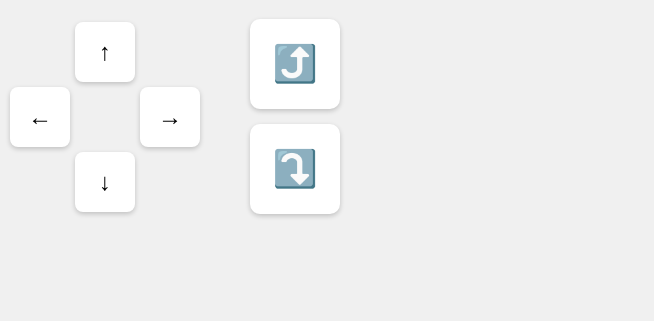
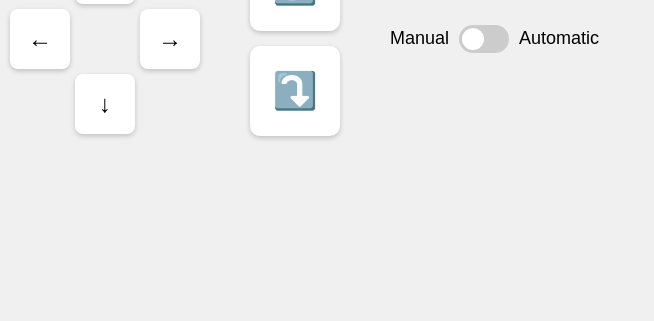
Before and after one commit to KittenInAMitten/CPSC584-mflocker, a Flask app: page / in a window 1280 px wide. Shown: the part 479-800 px from the top of the page, without its empty margins (0-654 px from the left). Run offline with Flask 3, Linux system fonts and the light colour scheme.

Commit message:
ui stuff

```diff
--- a/scripts/static/style.css
+++ b/scripts/static/style.css
@@ -9,6 +9,7 @@ body {
 
 .container {
     display: flex;
+    justify-content: space-between;
     gap: 20px;
     height: 100%;
 }
@@ -22,8 +23,8 @@ body {
 
 .video-feed {
     background: black;
-    width: 100%;
-    height: 60%;
+    width: 60%;
+    height: 50%;
     border-radius: 8px;
     overflow: hidden;
 }
@@ -31,7 +32,7 @@ body {
 .video-feed img {
     width: 100%;
     height: 100%;
-    object-fit: cover;
+    object-fit: contain;
 }
 
 .controls {
@@ -83,10 +84,99 @@ body {
 }
 
 .right-screen {
+    flex: 1;
     width: 300px;
     display: flex;
     flex-direction: column;
     gap: 20px;
+}
+
+
+.tabs {
+    display: flex;
+    justify-content: space-between;
+    border-bottom: 2px solid #ddd;
+}
+
+.tab {
+    flex: 1;
+    text-align: center;
+    padding: 12px 20px;
+    cursor: pointer;
+    transition: background 0.3s;
+}
+
+.tab:hover {
+    background: #f1f1f1;
+}
+
+.tab.active {
+    background: #007BFF;
+    color: #fff;
+    font-weight: bold;
+}
+
+.tab-content {
+    display: none;
+    padding: 20px 0;
+}
+
+.tab-content.active {
+    display: block;
+}
+
+.student-list {
+    list-style: none;
+}
+
+.student-list li {
+    padding: 10px;
+    border: 1px solid #ddd;
+    /* margin-bottom: 10px; */
+    display: flex;
+    justify-content: space-between;
+    align-items: center;
+    border-radius: 5px;
+    transition: background 0.3s;
+}
+
+.student-list li:hover {
+    background: #f9f9f9;
+}
+
+.student-name {
+    display: flex;
+    align-items: center;
+    flex-direction: row;
+}
+
+.s-name {
+    flex: 1;
+    align-self: left;
+}
+
+.show-frame-btn {
+    align-self: right;
+    padding: 5px 10px;
+    background: #28a745;
+    color: #fff;
+    border: none;
+    cursor: pointer;
+    transition: 0.3s;
+    border-radius: 4px;
+    white-space: nowrap;
+}
+
+.show-frame-btn:hover {
+    background: #218838;
+}
+
+.listing-students {
+    background: white;
+    /* padding: 15px; */
+    border-radius: 8px;
+    box-shadow: 0 2px 5px rgba(0,0,0,0.1);
+    overflow-y: auto;
 }
 
 .name-list, .log-box {
@@ -116,6 +206,62 @@ body {
     color: #333;
 }
 
+/* Toggle switch style */
+.switch {
+    position: relative;
+    display: inline-block;
+    width: 50px;
+    height: 28px;
+    margin: 0 10px;
+}
+
+.switch input {
+    opacity: 0;
+    width: 0;
+    height: 0;
+}
+
+.slider {
+    position: absolute;
+    cursor: pointer;
+    top: 0;
+    left: 0;
+    right: 0;
+    bottom: 0;
+    background-color: #ccc;
+    transition: .4s;
+    border-radius: 34px;
+}
+
+.slider:before {
+    position: absolute;
+    content: "";
+    height: 22px;
+    width: 22px;
+    left: 3px;
+    bottom: 3px;
+    background-color: white;
+    transition: .4s;
+    border-radius: 50%;
+}
+
+input:checked + .slider {
+    background-color: #4CAF50;
+}
+
+input:checked + .slider:before {
+    transform: translateX(22px);
+}
+
+/* Optional: Adjust mode-switch text */
+.mode-switch {
+    display: flex;
+    align-items: center;
+    justify-content: center;
+    margin: 15px 0;
+    font-size: 18px;
+}
+
 h3 {
     margin-top: 0;
 }
--- a/scripts/templates/index.html
+++ b/scripts/templates/index.html
@@ -30,17 +30,40 @@
                     <button class="tilt-btn" id="tilt-up-btn">⤴️</button>
                     <button class="tilt-btn" id="tilt-down-btn">⤵️</button>
                 </div>
+                <div class="mode-switch">
+                    <span>Manual</span>
+                    <label class="switch">
+                        <input type="checkbox" id="mode-toggle">
+                        <span class="slider"></span>
+                    </label>
+                    <span>Automatic</span>
+                </div>
             </div>
         </div>
 
         <div class="right-screen">
-        <div class="name-list">
-            <h3>Students</h3>
-            <ul id="names">
+            <div class="listing-students">
+            <div class="tabs">
+                <div class="tab active" onclick="switchTab('in-frame')">Students in Frame</div>
+                <div class="tab" onclick="switchTab('not-in-frame')">Students Not in Frame</div>
+            </div>
+
+            <div id="in-frame" class="tab-content active">
+                <h3>Students in Frame</h3>
+                <ul class="student-list" id="students-in-frame">
                     <li>🔴 Name 1</li>
                     <li>🟡 Name 2</li>
-                <li>🔵 Name 3</li>
                 </ul>
+            </div>
+
+            <div id="not-in-frame" class="tab-content">
+                <h3>Students Not in Frame</h3>
+                <ul class="student-list" id="students-not-in-frame">
+                    <div class="student-name">
+                    <li class="s-name" >🔵 Name 3</li> <button class="show-frame-btn" onclick="showLastVisibleFrame('Name 3')">Show Last Visible Frame</button></li>
+                    <div class="student-name">
+                </ul>
+            </div>
         </div>
 
             <div class="log-box">
@@ -49,6 +72,29 @@
             </div>
         </div>
     </div>
+
+
+<script>
+    function switchTab(tabName) {
+        const tabs = document.querySelectorAll('.tab');
+        const contents = document.querySelectorAll('.tab-content');
+
+        tabs.forEach(tab => {
+            tab.classList.remove('active');
+        });
+
+        contents.forEach(content => {
+            content.classList.remove('active');
+        });
+
+        document.querySelector(`.tab[onclick="switchTab('${tabName}')"]`).classList.add('active');
+        document.getElementById(tabName).classList.add('active');
+    }
+
+    function showLastVisibleFrame(studentName) {
+        alert(`Showing last visible frame for ${studentName}`);
+    }
+</script>
 
     <script>
         const logBox = document.getElementById('log-messages');
```
Lines whose indentation alone changed are shown as unchanged.
